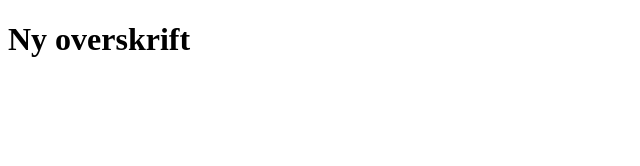
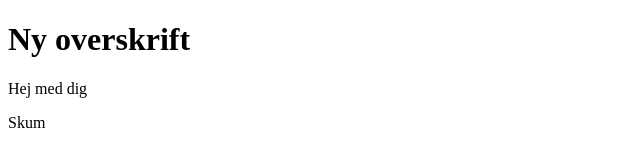
Before and after one commit to sofieroshni/golf, a plain HTML site: page index.html in a window 1280 px wide. Shown: the whole page, without its empty margins (0-640 px from the left). Drawn offline with Linux system fonts and the light colour scheme.

Commit message:
Pusher her2

```diff
--- a/index.html
+++ b/index.html
@@ -8,6 +8,9 @@
 <body>
     <main>
         <h1>Ny overskrift</h1>
+
+        <p>Hej med dig</p>
+        <p>Skum</p>
     </main>
 </body>
 </html>
```
